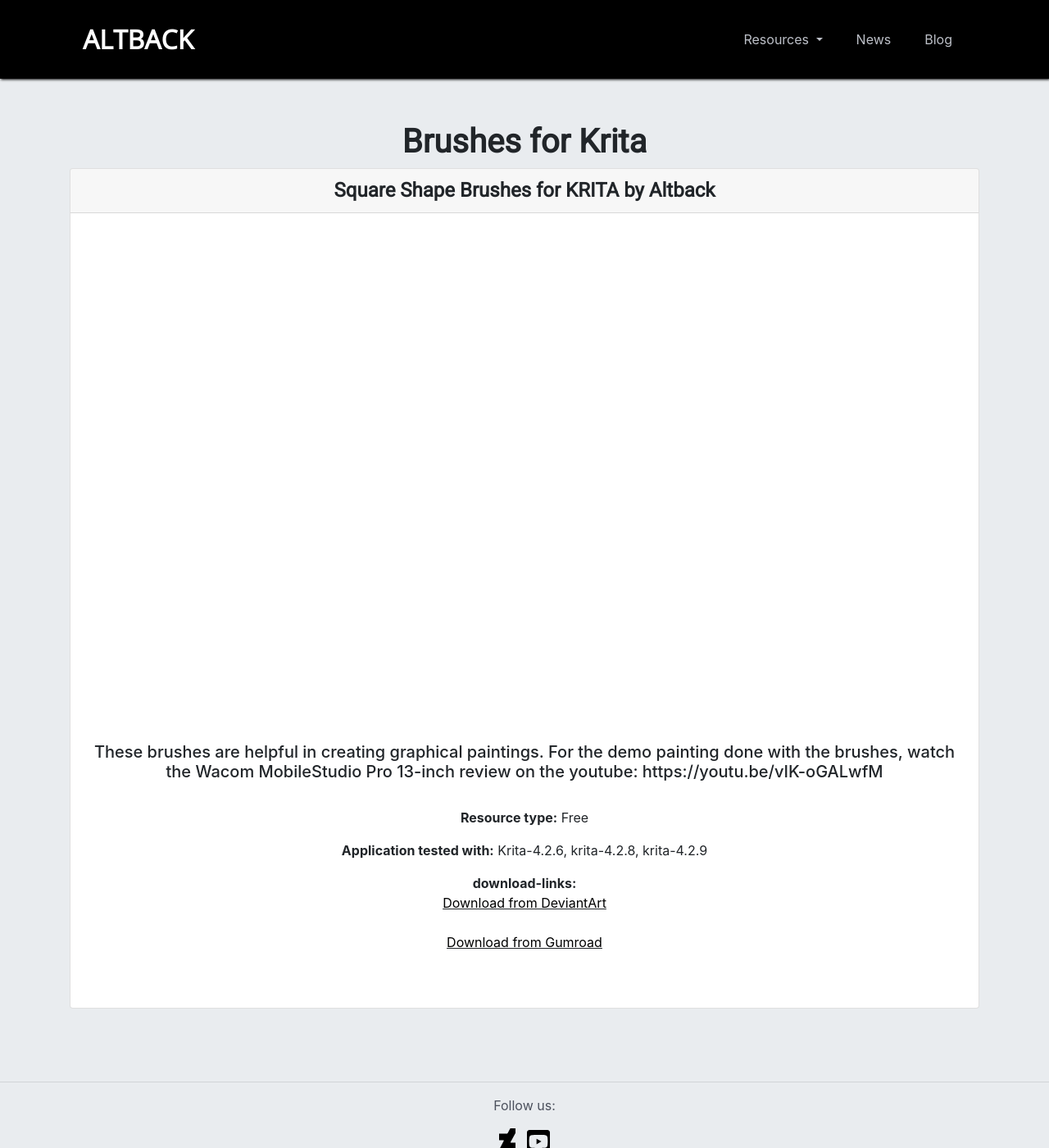
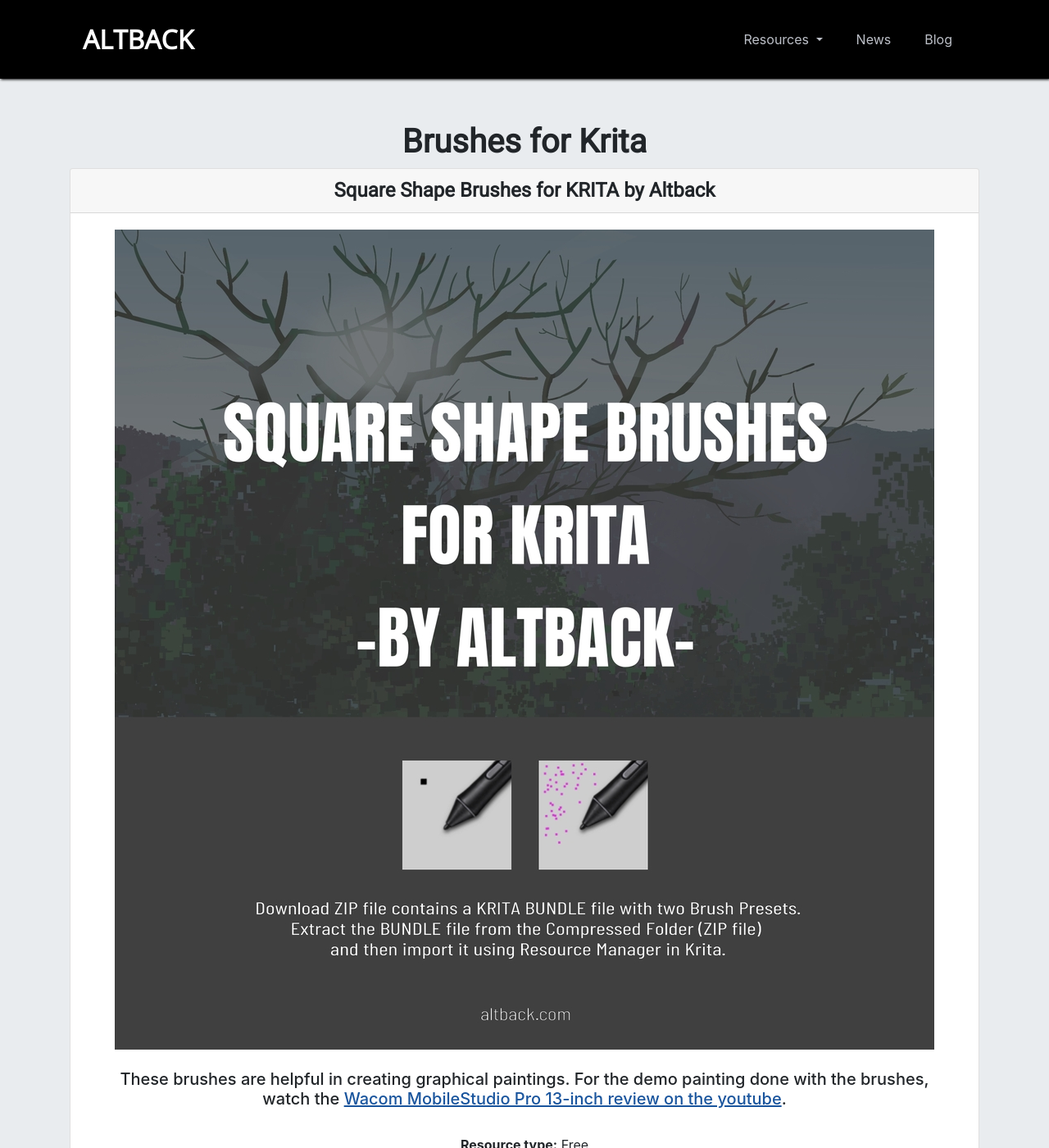
Before and after one commit to altback/altback.github.io, a Jekyll site: the page built from krita-brushes.md, in a window 1280 px wide and 1400 px high. Shown: the whole window at 82% size. Built offline with Jekyll 4.4.1, drawn with Linux system fonts in a browser that asks for light colours; nearby versions of some CDN libraries.

Commit message:
updated krita-brushes.yml and associated file

```diff
--- a/_data/krita-brushes.yml
+++ b/_data/krita-brushes.yml
@@ -8,13 +8,13 @@
 # VideoID in this case is Ka8QpnRUAhA
 # we just need to enter the videoID from the video link.
 - videotitle: Square Shape Brushes for KRITA by Altback
-  videodescription: "These brushes are helpful in creating graphical paintings. For the demo painting done with the brushes, watch the Wacom MobileStudio Pro 13-inch review on the youtube: https://youtu.be/vIK-oGALwfM"
+  videodescription: 'These brushes are helpful in creating graphical paintings. For the demo painting done with the brushes,<br> watch the <a href="https://youtu.be/vIK-oGALwfM">Wacom MobileStudio Pro 13-inch review on the youtube</a>.'
   resource-type: Free
   app-tested: "Krita-4.2.6, krita-4.2.8, krita-4.2.9"
   download-links:
    - link: <a href="https://www.deviantart.com/altback/art/Square-Shape-Brushes-for-KRITA-by-Altback-858594150" rel="nofollow">Download from DeviantArt</a>
    - link: <a href="https://gum.co/squareShapeBrushes-KRITA" rel="nofollow">Download from Gumroad</a>
-  videotype: 'image'
+  videotype: image
   videoID: NIL
   image-path: assets/images/krita-brushes/square-shape-brushes.jpeg
   image-link: https://gum.co/squareShapeBrushes-KRITA
--- a/css/custom/includes/_normal.scss
+++ b/css/custom/includes/_normal.scss
@@ -12,7 +12,7 @@
   padding-top: 20px;
 }
 
-  p > a {
+  h5 > a,p > a {
     color: #1a559d;
     text-decoration: underline;
     &:hover {
--- a/krita-brushes.md
+++ b/krita-brushes.md
@@ -17,15 +17,19 @@
                 <h4 class="my-0 font-weight-normal text-title"><strong>{{ site.data.krita-brushes[count].videotitle }}</strong></h4>
               </div>
               <div class="card-body">
-                <div class="embed-responsive embed-responsive-16by9">
                  {% if site.data.krita-brushes[count].videotype == 'youtube' %}
+                 <div class="embed-responsive embed-responsive-16by9">
                    <iframe src="https://www.youtube.com/embed/{{ site.data.krita-brushes[count].videoID }}" frameborder="0" allow="accelerometer; autoplay; encrypted-media; gyroscope; picture-in-picture" allowfullscreen></iframe>
+                  </div>
                    {% elsif site.data.krita-brushes[count].videotype == 'vimeo' %}
+                  <div class="embed-responsive embed-responsive-16by9">
                    <iframe src="https://player.vimeo.com/video/{{ site.data.krita-brushes[count].videoID }}" frameborder="0" allow="accelerometer; autoplay; encrypted-media; gyroscope; picture-in-picture" allowfullscreen></iframe>
-                   {% elsif site.data.krita-brushes[count].videotype == 'image' %}
-                   <a href="{{ site.data.krita-brushes[count].image_link }}"><img src="{{ site.data.krita-brushes[count].image_path }}" class="img-fluid" alt="{{ site.data.krita-brushes[count].image_alttext }}"></a>
+                  </div>
                  {% endif %}
-                </div>
+
+                {% if site.data.krita-brushes[count].videotype == 'image' %}
+                   <a href="{{ site.data.krita-brushes[count].image-link }}"><img src="{{ site.data.krita-brushes[count].image-path }}" class="img-fluid" alt="{{ site.data.krita-brushes[count].image-alttext }}"></a>
+                {% endif %}
                 <h5><br>{{site.data.krita-brushes[count].videodescription }}</h5><br>
                 <p><span class="font-weight-bold">Resource type:</span> {{ site.data.krita-brushes[count].resource-type }}</p>
                 <p><span class="font-weight-bold">Application tested with:</span> {{ site.data.krita-brushes[count].app-tested }}</p>
@@ -52,13 +56,18 @@
             <h4 class="my-0 font-weight-normal text-title"><strong>{{ site.data.krita-brushes[count].videotitle }}</strong></h4>
           </div>
           <div class="card-body">
-            <div class="embed-responsive embed-responsive-16by9">
-             {% if site.data.krita-brushes[count].videotype == 'youtube' %}
-               <iframe src="https://www.youtube.com/embed/{{ site.data.krita-brushes[count].videoID }}" frameborder="0" allow="accelerometer; autoplay; encrypted-media; gyroscope; picture-in-picture" allowfullscreen></iframe>
-               {% elsif site.data.krita-brushes[count].videotype == 'vimeo' %}
-               <iframe src="https://player.vimeo.com/video/{{ site.data.krita-brushes[count].videoID }}" frameborder="0" allow="accelerometer; autoplay; encrypted-media; gyroscope; picture-in-picture" allowfullscreen></iframe>
-             {% endif %}
-            </div>
+            {% if site.data.krita-brushes[count].videotype == 'youtube' %}
+                 <div class="embed-responsive embed-responsive-16by9">
+                   <iframe src="https://www.youtube.com/embed/{{ site.data.krita-brushes[count].videoID }}" frameborder="0" allow="accelerometer; autoplay; encrypted-media; gyroscope; picture-in-picture" allowfullscreen></iframe>
+                  </div>
+                   {% elsif site.data.krita-brushes[count].videotype == 'vimeo' %}
+                  <div class="embed-responsive embed-responsive-16by9">
+                   <iframe src="https://player.vimeo.com/video/{{ site.data.krita-brushes[count].videoID }}" frameborder="0" allow="accelerometer; autoplay; encrypted-media; gyroscope; picture-in-picture" allowfullscreen></iframe>
+                  </div>
+                 {% endif %}
+            {% if site.data.krita-brushes[count].videotype == 'image' %}
+                   <a href="{{ site.data.krita-brushes[count].image-link }}"><img src="{{ site.data.krita-brushes[count].image-path }}" class="img-fluid" alt="{{ site.data.krita-brushes[count].image-alttext }}"></a>
+            {% endif %}
             <h5><br>{{site.data.krita-brushes[count].videodescription }}</h5><br>
             <p><span class="font-weight-bold">Resource type:</span> {{ site.data.krita-brushes[count].resource-type }}</p>
             <p><span class="font-weight-bold">Application tested with:</span> {{ site.data.krita-brushes[count].app-tested }}</p>
```
Also changed, not shown: Gemfile.lock.
